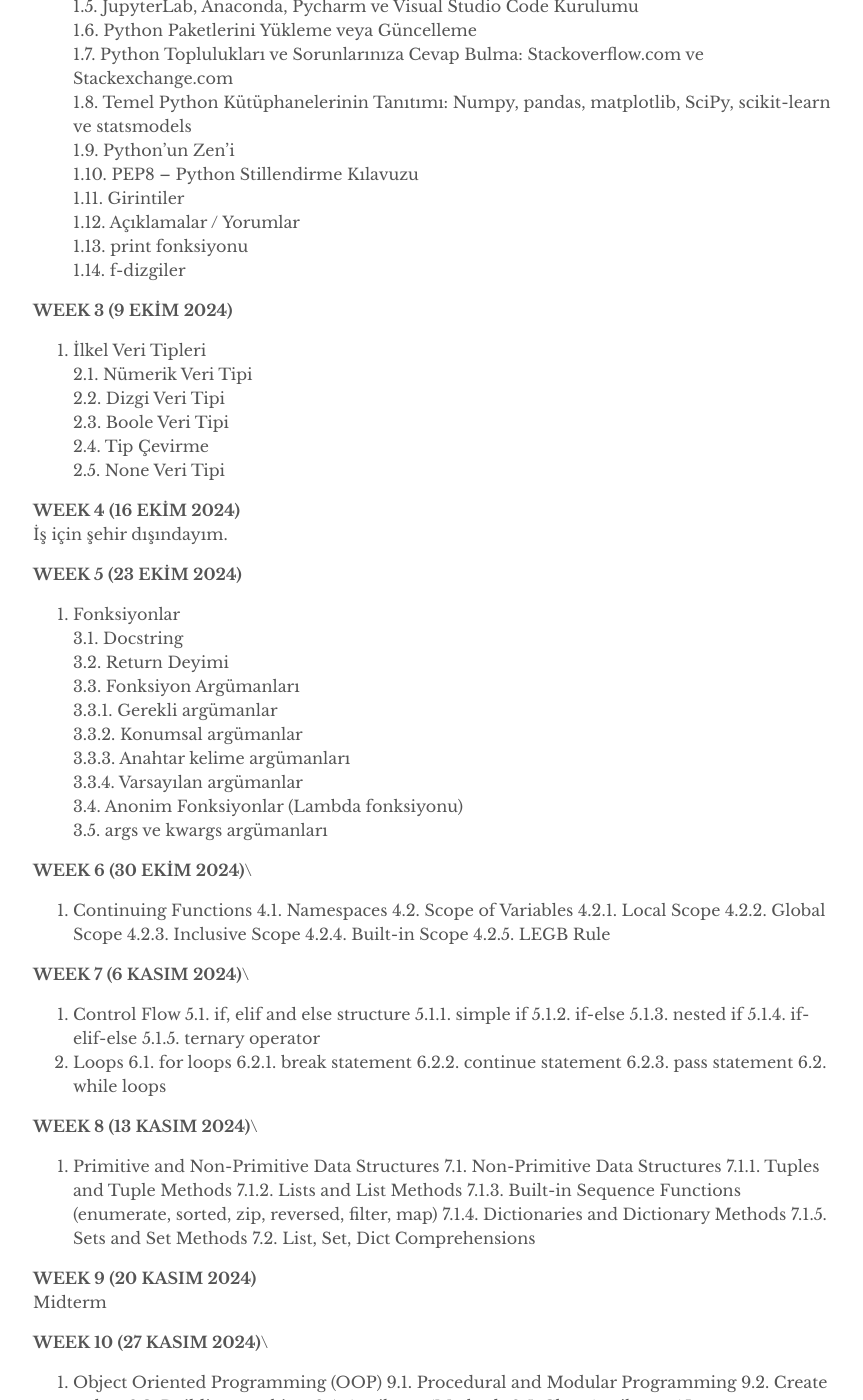
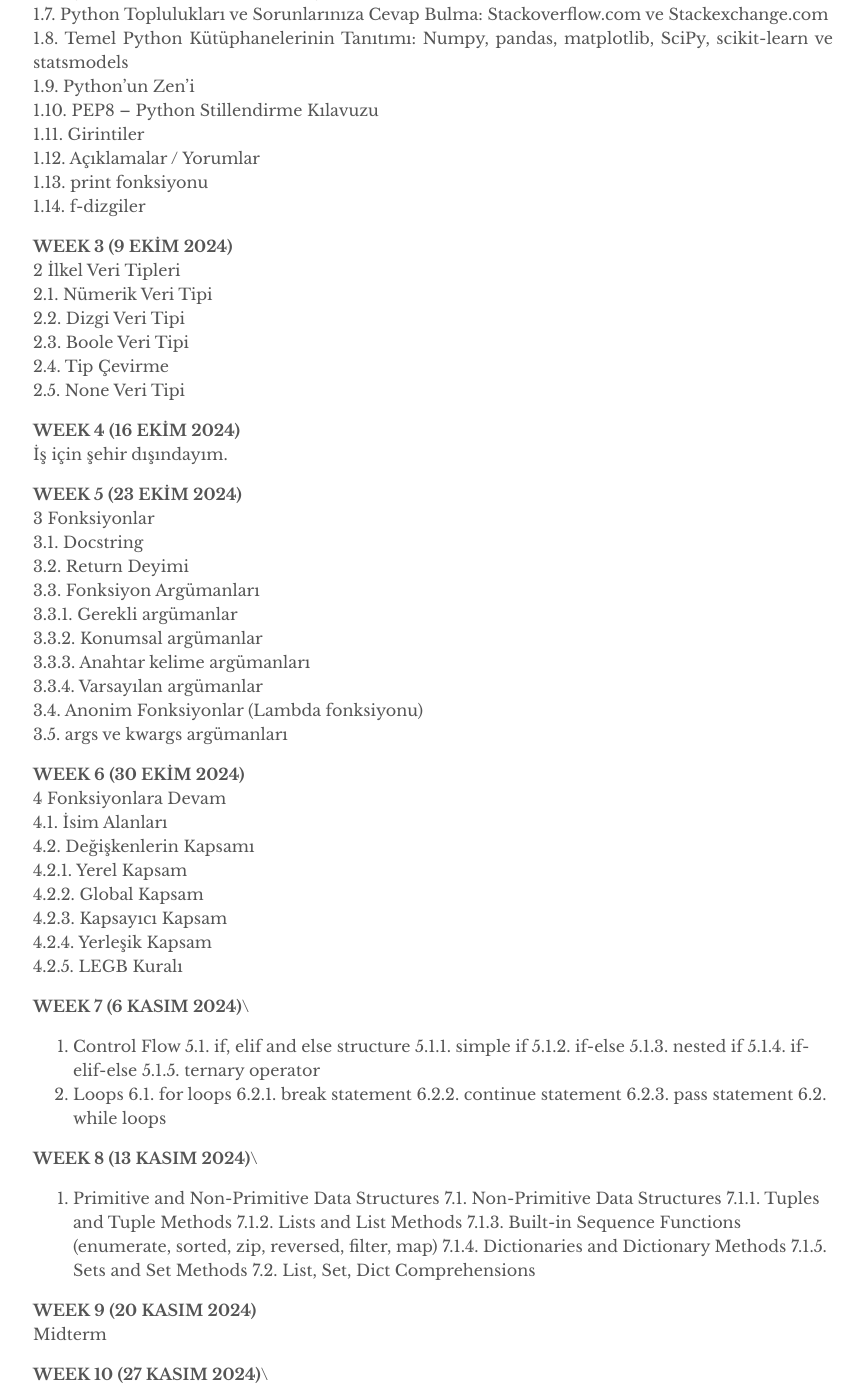
Before and after one commit to mmuratarat/turkish, a Jekyll site: the page built from _pages/fef210_2425fall.md, in a window 1280 px wide and 1400 px high, scrolled down 2283 px. Shown: the whole window, without its empty margins (207-1070 px from the left). Built offline with Jekyll 4.4.1, drawn with Linux system fonts in a browser that asks for light colours; nearby versions of some CDN libraries; comment, search, counter and statistics services are not loaded; some of the changed text lies outside the part shown.

Commit message:
Update fef210_2425fall.md

```diff
--- a/_pages/fef210_2425fall.md
+++ b/_pages/fef210_2425fall.md
@@ -69,7 +69,7 @@
 General Introduction
 
 **WEEK 2 (2 EKİM 2024)**
-1. Python’un Temelleri<br />
+1 Python’un Temelleri<br />
 1.1. Neden Python? <br />
 1.2. Python’u Yükleme ve Kurulum <br />
 1.3. Python 2 ve Python 3 <br />
@@ -86,7 +86,7 @@
 1.14. f-dizgiler <br />
 
 **WEEK 3 (9 EKİM 2024)** <br />
-2. İlkel Veri Tipleri <br />
+2 İlkel Veri Tipleri <br />
 2.1. Nümerik Veri Tipi <br />
 2.2. Dizgi Veri Tipi <br />
 2.3. Boole Veri Tipi  <br />
@@ -97,7 +97,7 @@
 İş için şehir dışındayım.
 
 **WEEK 5 (23 EKİM 2024)** <br />
-3. Fonksiyonlar <br />
+3 Fonksiyonlar <br />
 3.1. Docstring <br />
 3.2. Return Deyimi <br />
 3.3. Fonksiyon Argümanları <br />
@@ -109,14 +109,14 @@
 3.5. args ve kwargs argümanları <br />
 
 **WEEK 6 (30 EKİM 2024)**\
-4. Continuing Functions
-4.1. Namespaces
-4.2. Scope of Variables
-4.2.1. Local Scope
-4.2.2. Global Scope
-4.2.3. Inclusive Scope
-4.2.4. Built-in Scope
-4.2.5. LEGB Rule
+4 Fonksiyonlara Devam <br />
+4.1. İsim Alanları <br />
+4.2. Değişkenlerin Kapsamı <br />
+4.2.1.	Yerel Kapsam <br />
+4.2.2.	Global Kapsam <br />
+4.2.3.	Kapsayıcı Kapsam <br />
+4.2.4.	Yerleşik Kapsam <br />
+4.2.5.	LEGB Kuralı <br />
 
 **WEEK 7 (6 KASIM 2024)**\
 5. Control Flow
```
